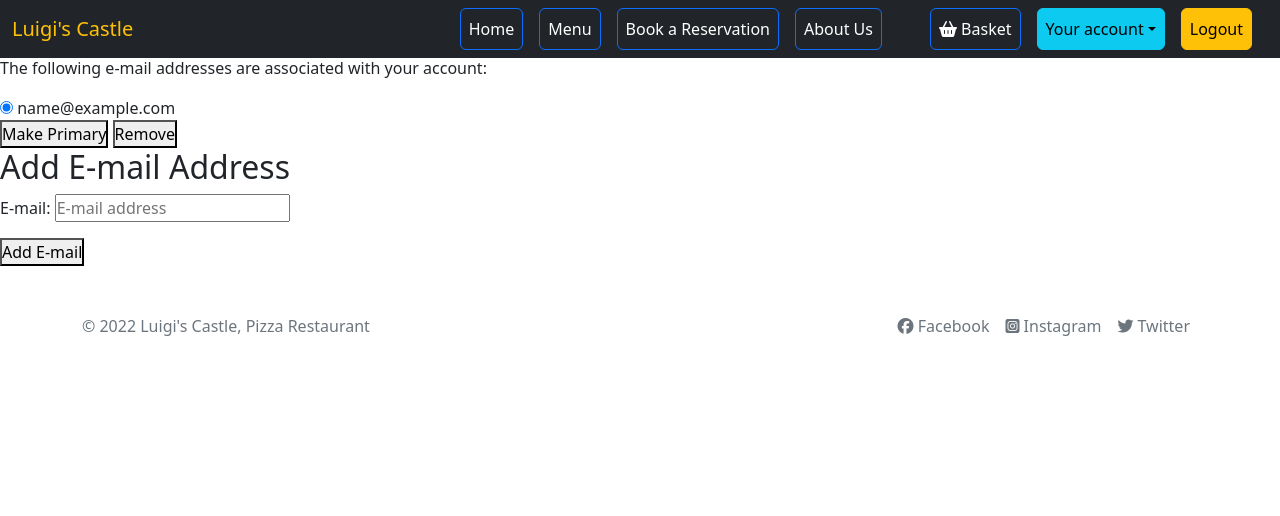
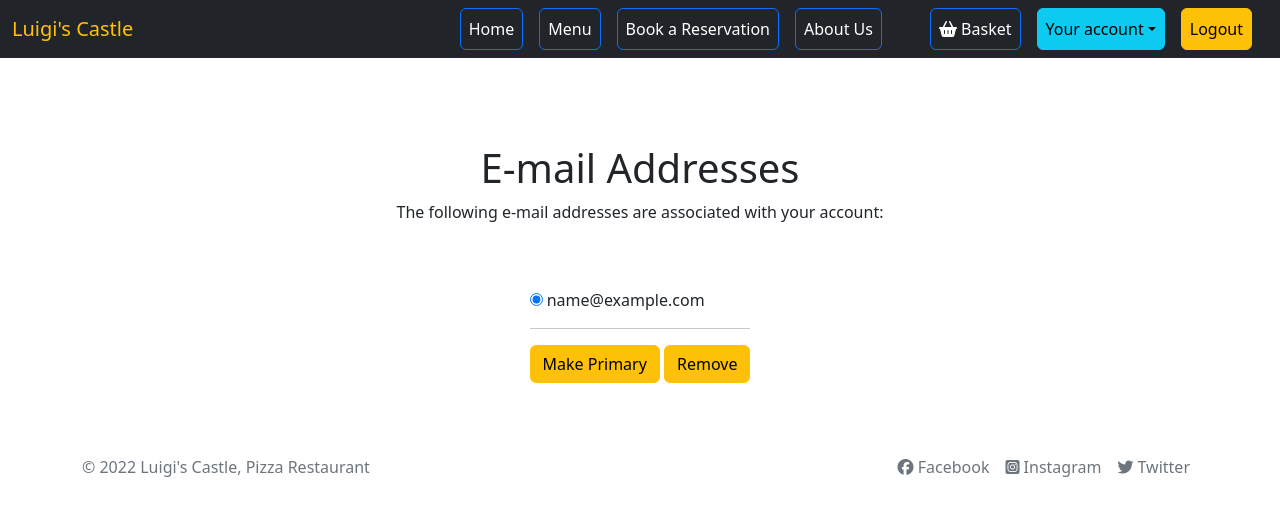
Before and after one commit to Tiyko/restaurant, a Django app: page /account/email/ in a window 1280 px wide. Shown: the top 516 px of the page. Run offline with Django 4.2, Linux system fonts and the light colour scheme; the visitor is signed in with stand-in values (Sample User, id 1); data comes from the database, SQL or seed files in the repository; some libraries are stand-ins or nearby versions.

Commit message:
styled email page

```diff
--- a/templates/account/email.html
+++ b/templates/account/email.html
@@ -5,9 +5,21 @@
 {% block head_title %}{% trans "E-mail Addresses" %}{% endblock %}
 
 {% block content %}
-    <h1>{% trans "E-mail Addresses" %}</h1>
+<div class="mt-5 pb-5"></div>
+
+<div class="container">
+    <div class="row justify-content-center my-5">
+      <div class="col-sm-10 col-md-6">
+        <h1 class="d-flex justify-content-center">{% trans "E-mail Addresses" %}</h1>
         {% if user.emailaddress_set.all %}
-<p>{% trans 'The following e-mail addresses are associated with your account:' %}</p>
+        <p class="d-flex justify-content-center">
+          {% trans 'The following e-mail addresses are associated with your account:' %}
+        </p>
+    </div>
+  </div>
+
+  <div class="row justify-content-center my-5">
+    <div class="col-sm-10 col-md-6 d-flex justify-content-center">
 
       <form action="{% url 'account_email' %}" class="email_list" method="post">
         {% csrf_token %}
@@ -23,31 +35,23 @@
               {% if emailaddress.primary %}<span class="primary">{% trans "Primary" %}</span>{% endif %}
         </label>
         </div>
+        <hr>
           {% endfor %}
-
         <div class="buttonHolder">
-      <button class="secondaryAction" type="submit" name="action_primary" >{% trans 'Make Primary' %}</button>
-      <button class="primaryAction" type="submit" name="action_remove" >{% trans 'Remove' %}</button>
+              <button class="secondaryAction btn btn-warning" type="submit" name="action_primary" >{% trans 'Make Primary' %}</button>
+              <button class="primaryAction btn btn-warning" type="submit" name="action_remove" >{% trans 'Remove' %}</button>
         </div>
 
         </fieldset>
       </form>
-
+    </div>
+  </div>
+</div>
 {% else %}
-<p><strong>{% trans 'Warning:'%}</strong> {% trans "You currently do not have any e-mail address set up. You should really add an e-mail address so you can receive notifications, reset your password, etc." %}</p>
+<p><strong>{% trans 'Warning:'%}</strong>
+  {% trans "You currently do not have any e-mail address set up." %}<a href="{% url 'personal_details' %}">Click here to add an e-mail address.</a></p>
 
 {% endif %}
-
-  {% if can_add_email %}
-    <h2>{% trans "Add E-mail Address" %}</h2>
-
-    <form method="post" action="{% url 'account_email' %}" class="add_email">
-        {% csrf_token %}
-        {{ form.as_p }}
-        <button name="action_add" type="submit">{% trans "Add E-mail" %}</button>
-    </form>
-  {% endif %}
-
 {% endblock %}
 
 
```
Lines whose indentation alone changed are shown as unchanged.
